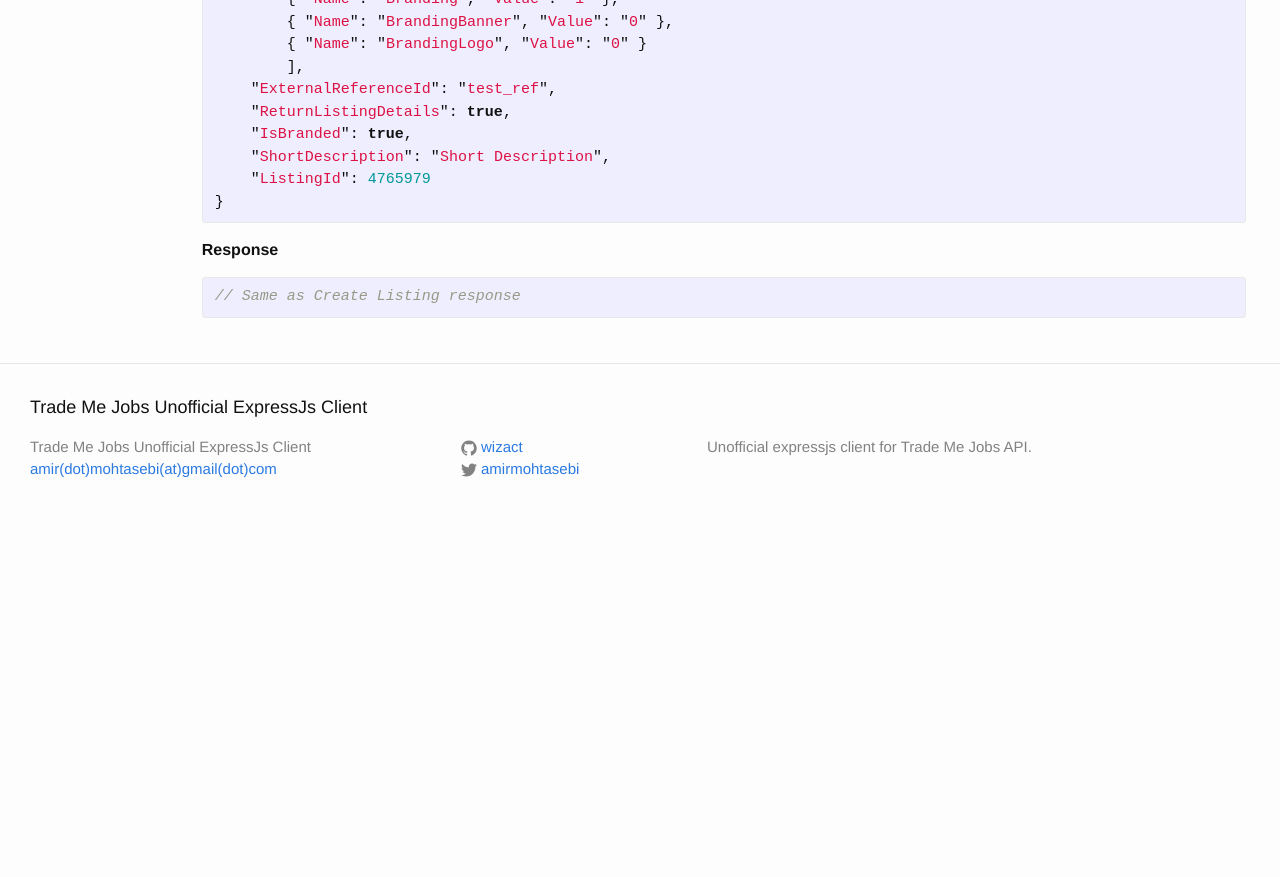
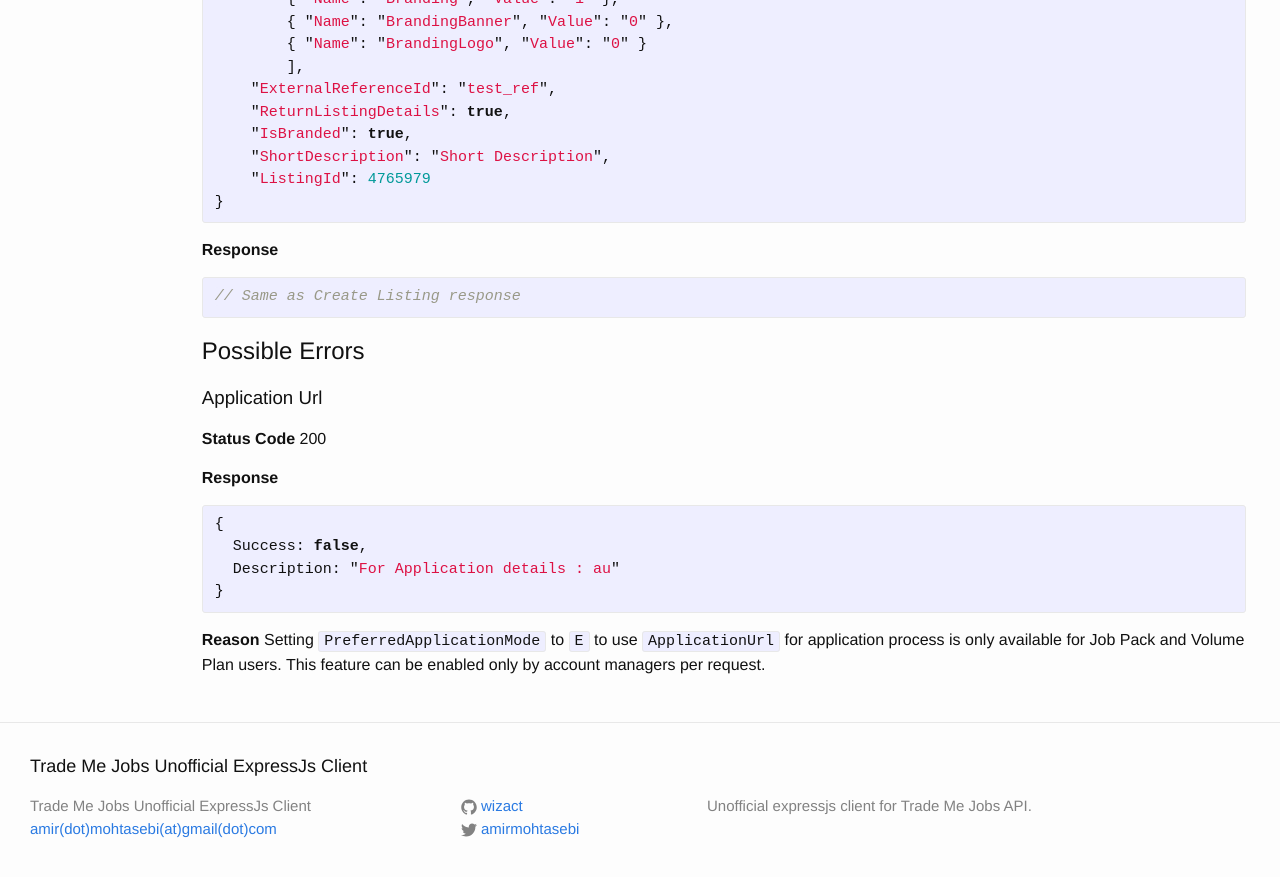
Before and after one commit to wizact/tmj-cli, a Jekyll site: the page built from _tmj_api_documentation/listing.md, in a window 1280 px wide and 900 px high, scrolled down 14161 px. Shown: the top 877 px of the window. Built offline with Jekyll 4.4.1, drawn with Linux system fonts in a browser that asks for light colours; before the commit the page ends 14702 px from its top, so only the background shows below that.

Commit message:
add Application Url error message

```diff
--- a/_config.yml
+++ b/_config.yml
@@ -14,6 +14,7 @@ baseurl: "/tmj-cli" # the subpath of your site, e.g. /blog
 url: "http://mohtasebi.com" # the base hostname & protocol for your site
 twitter_username: amirmohtasebi
 github_username:  wizact
+repository: "wizact/tmj-cli"
 
 # Build settings
 markdown: kramdown
--- a/_tmj_api_documentation/listing.md
+++ b/_tmj_api_documentation/listing.md
@@ -657,3 +657,22 @@ curl --request POST \
 {% highlight javascript %}
 // Same as Create Listing response
 {% endhighlight %}
+
+## Possible Errors
+
+### Application Url
+
+**Status Code**
+200
+
+**Response**
+{% highlight javascript %}
+{
+  Success: false,
+  Description: "For Application details : au"
+}
+{% endhighlight %}
+
+**Reason**
+Setting `PreferredApplicationMode` to `E` to use `ApplicationUrl` for application process is only available for Job Pack and Volume Plan users.
+This feature can be enabled only by account managers per request.
```
Also changed, not shown: Gemfile.lock.
